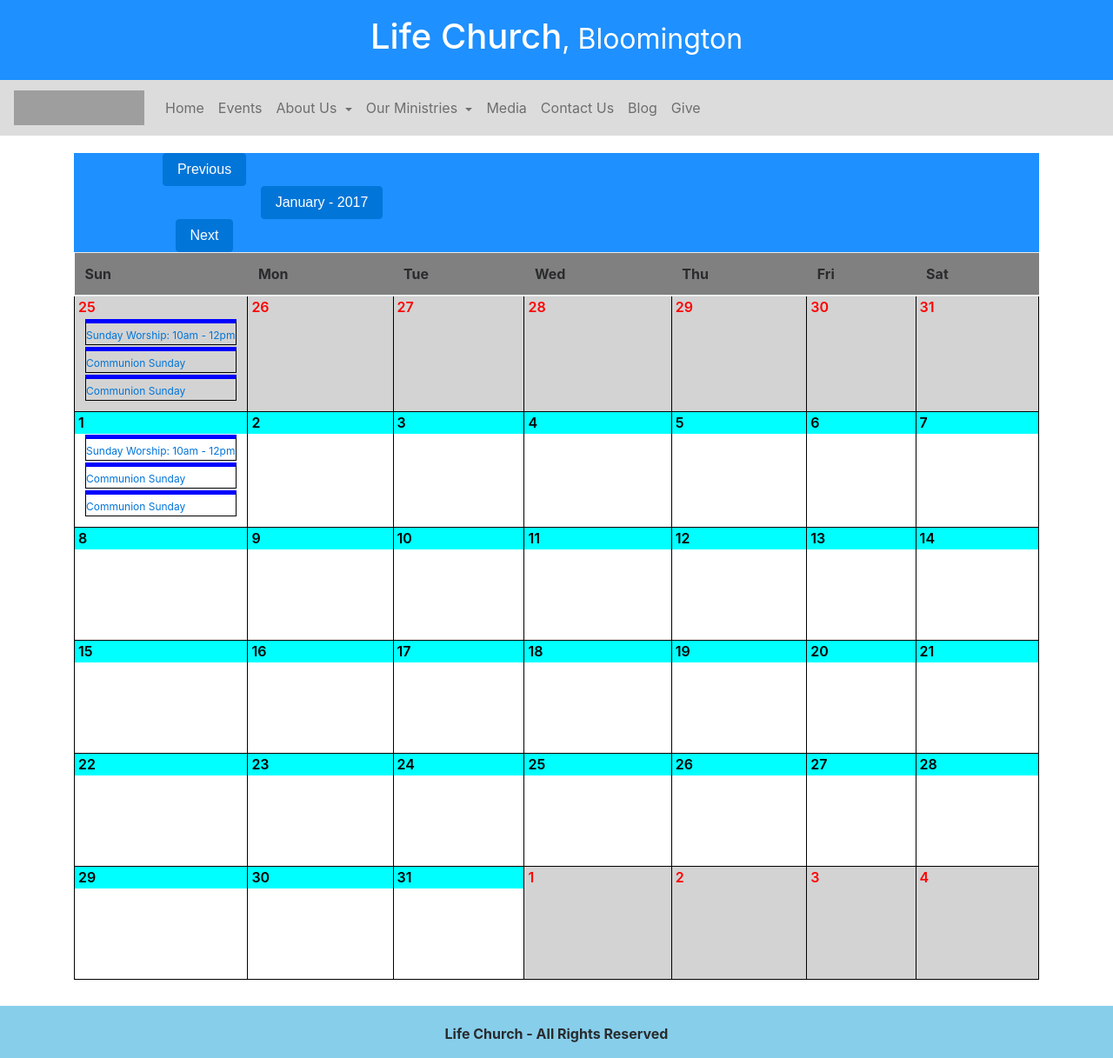
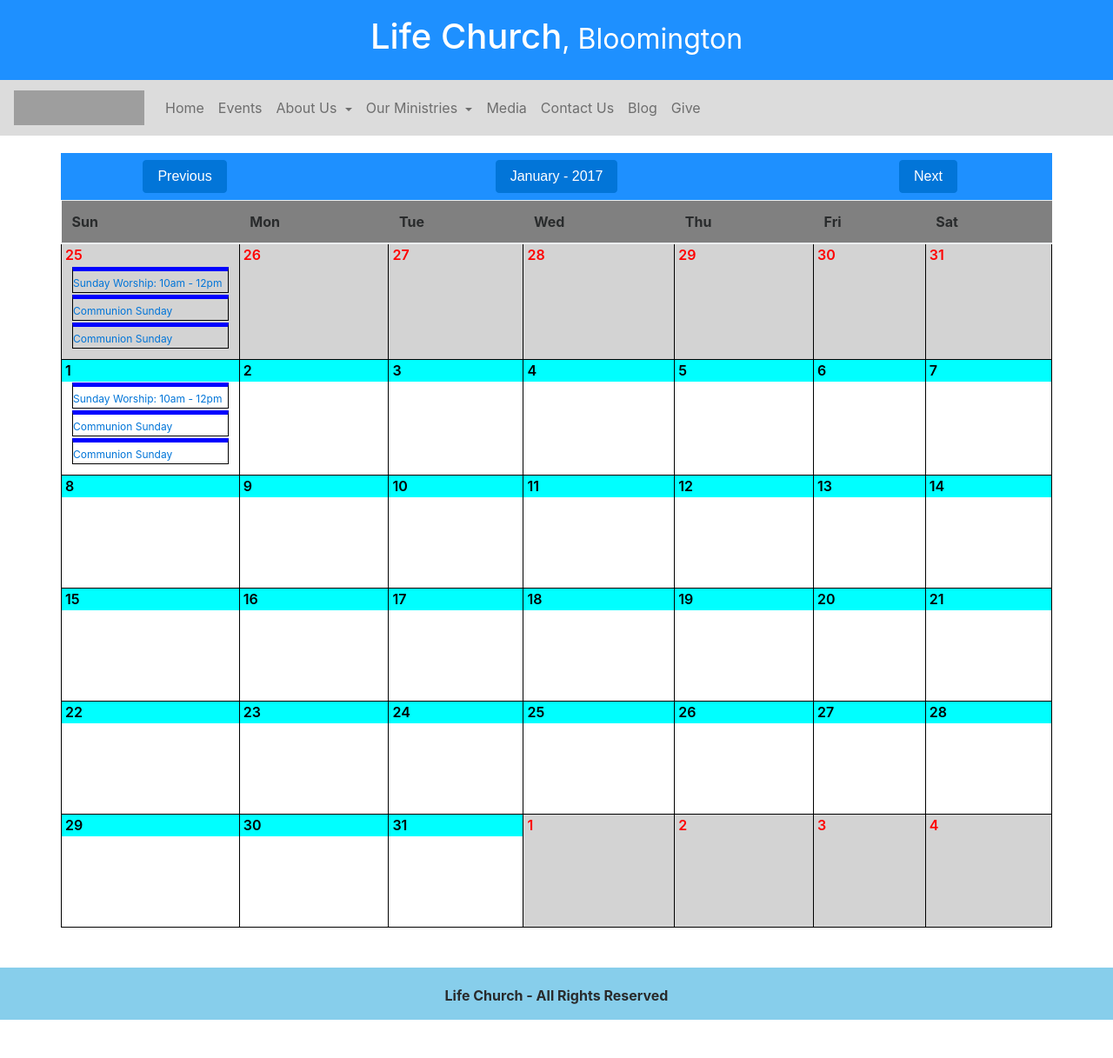
Before and after one commit to ajujayapal/lifechurch, a PHP site: page /events.php in a window 1280 px wide. Shown: the whole page at 87% size. After the commit the page ends 1173 px from the top, so only its background shows below. Run offline with PHP 8.4, Linux system fonts and the light colour scheme; some libraries are stand-ins or nearby versions; grey boxes are pictures that could not be loaded.

Commit message:
Updated to re-align buttons. Alignment thrown off after Bootstrap's update to alpa .6

```diff
--- a/events.php
+++ b/events.php
@@ -5,13 +5,14 @@
 	<?php include "includes/navbar.inc.php"; ?>
 
 	<div class="container widget-box-area">
-
-		<div id="calendar-buttons-area" class="col-sm-12">
-			<div class="col-sm-3">
+  	<div class="row">
+			<div id="calendar-buttons-area" class="col-12 py-2">
+				<div class="row">
+					<div class="col-3">
 						<button type="button" class="btn btn-primary" onclick="getPreviousMonthCalendar()">Previous</button>
 					</div>
 
-			<div class="col-sm-6">
+					<div class="col-6">
 						<button type="button" class="btn btn-primary">
 							<span id="calendar-month"></span>
 							<span> - </span>
@@ -19,10 +20,10 @@
 						</button>
 					</div>
 
-			<div class="col-sm-3">
+					<div class="col-3">
 							<button type="button" class="btn btn-primary" onclick="getNextMonthCalendar()">Next</button>
 					</div>
-
+				</div>
 			</div>
 
 			<table class="table">
@@ -120,5 +121,6 @@
 				</tbody>
 			</table>
 		</div>
+	</div>
 
 	<?php include "includes/footer.inc.php"; ?>
```
Lines whose indentation alone changed are shown as unchanged.
